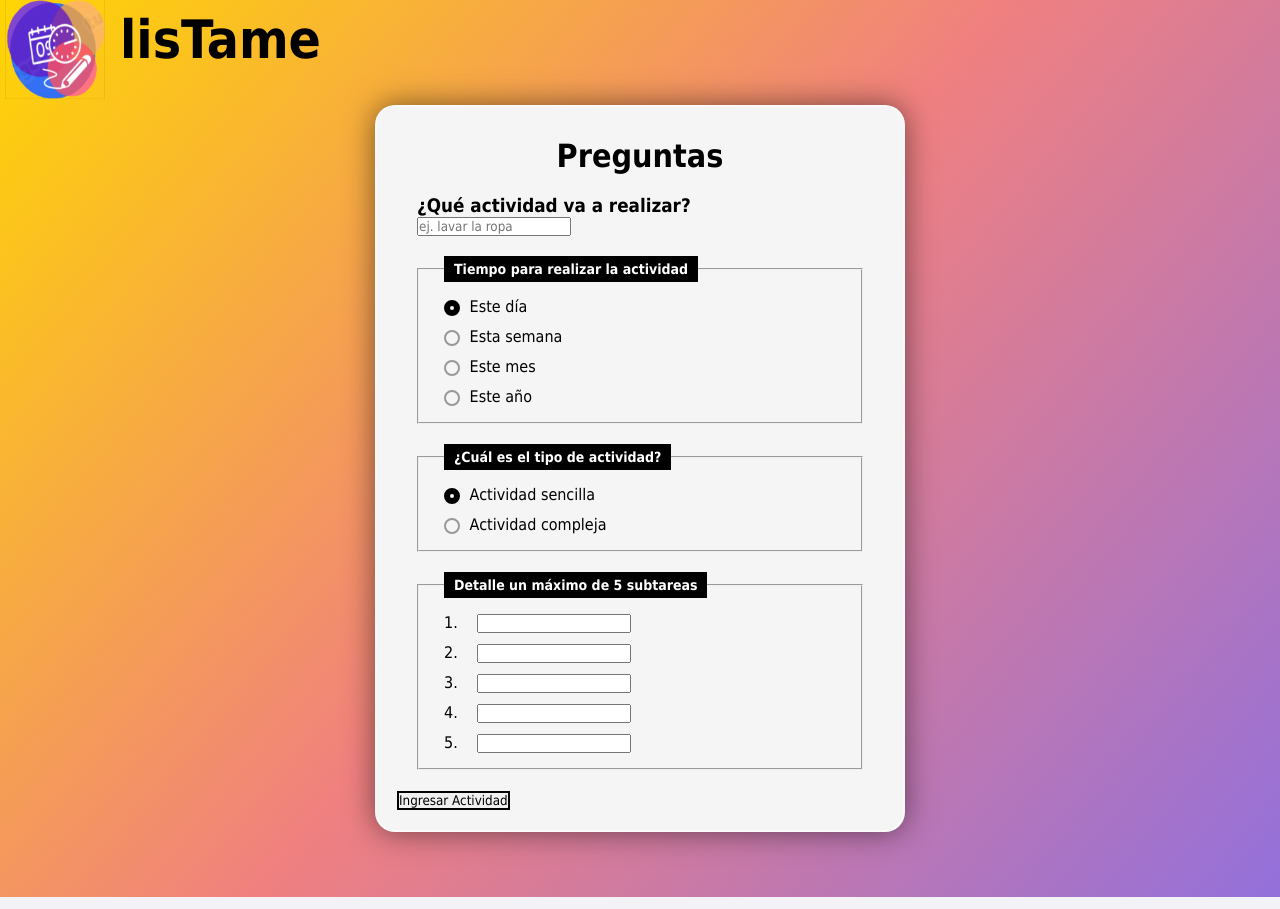
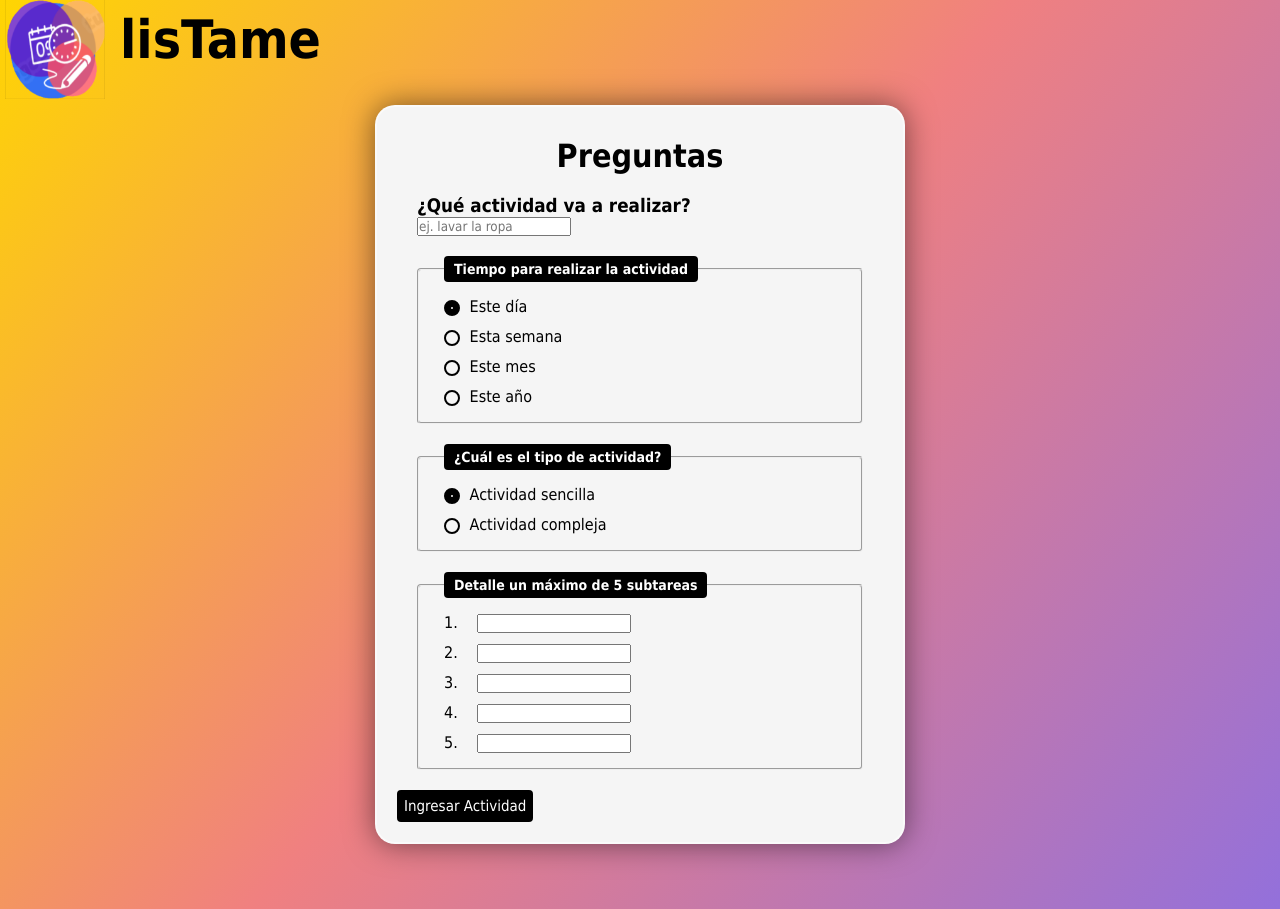
Before and after one commit to brittanypallasco2003/Organizador, a PHP site: page /4preguntas.html in a window 1280 px wide. Shown: the part 21-930 px from the top of the page. Run offline with PHP 8.4, Linux system fonts and the light colour scheme.

Commit message:
correción final diseño preguntas

```diff
--- a/estiloPreguntas.css
+++ b/estiloPreguntas.css
@@ -21,9 +21,10 @@ div.pregunta{
   margin-right: 20px;
 }
 
-/*espacio interno preguntas*/
+/*espacio interno de preguntas*/
 fieldset{
   padding: 10px 25px 10px 25px;
+  border-radius: 4px;
 }
 
 label {
@@ -39,7 +40,7 @@ input.radioOpc {
   width: 16px;
   height: 16px;
 
-  border: 2px solid #999;
+  border: 2px solid black;
   transition: 0.2s all linear;
   margin-right: 5px;
 
@@ -48,14 +49,14 @@ input.radioOpc {
 }
 
 input:checked {
-  border: 6px solid black;
+  border: 7px solid black;
 }
 
 legend {
   color: white;
   background-color: black;
   padding: 5px 10px;
-  border-radius: 0;
+  border-radius: 4px;
   border: 0;
   font-size: 14px;
 }
@@ -80,7 +81,11 @@ div.formulario{
 
 button{
     border: 2px solid #000;
-
+    background-color: #000;
+    color: white;
+    border-radius: 4px;
+    padding: 5px;
+    font-size: 15px;
 }
 
 #titulo{
@@ -104,5 +109,4 @@ img.cabecera{
   position: relative;
   top: 30px;
   left: 20px;
-
 }
```
